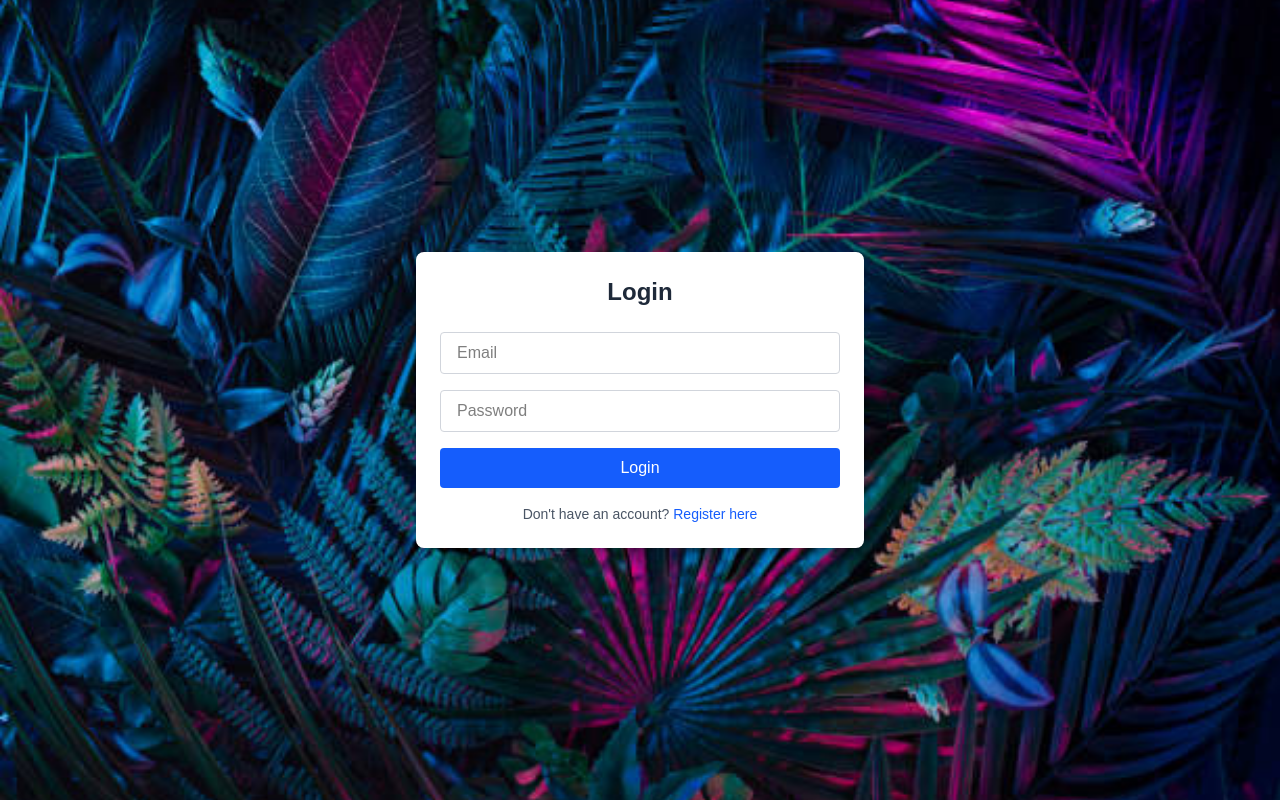
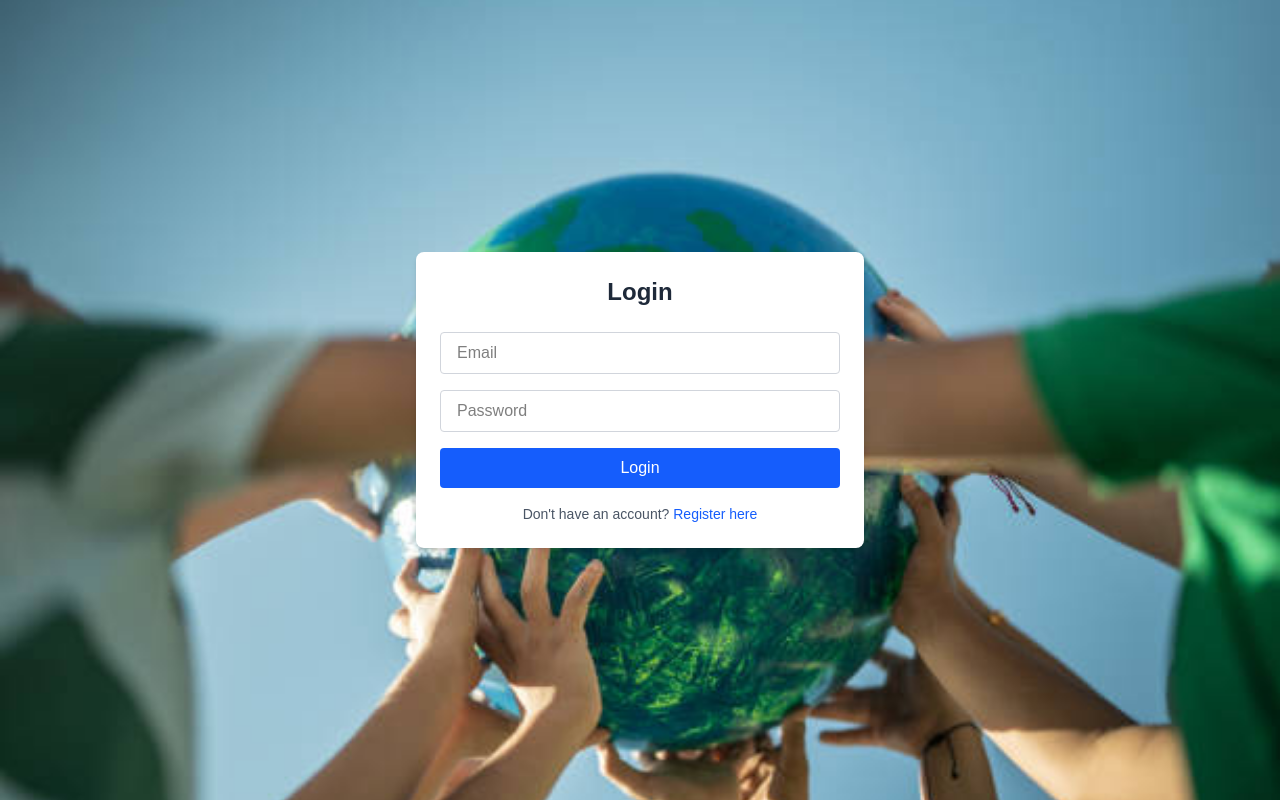
Before and after one commit to ashviniswami56/NGO, a Next.js app: page /signin in a window 1280 px wide. Built offline with nearby package versions, Linux system fonts and the light colour scheme.

Commit message:
Your update message

```diff
--- a/src/app/register/page.tsx
+++ b/src/app/register/page.tsx
@@ -4,7 +4,7 @@ const RegisterPage = () => {
   return (
     <div
       className="min-h-screen bg-cover bg-center flex items-center justify-center px-4"
-      style={{ backgroundImage: "url('register.jpg')"  }}
+      style={{ backgroundImage: "url('hero3.jpg')"  }}
     >
       <div className="bg-white shadow-md rounded-lg w-full max-w-md p-6 bg-opacity-90">
         <h2 className="text-2xl font-bold text-center text-gray-800 mb-6">Register</h2>
--- a/src/app/signin/page.tsx
+++ b/src/app/signin/page.tsx
@@ -4,7 +4,7 @@ const SignInPage = () => {
   return (
     <div
       className="min-h-screen bg-cover bg-center flex items-center justify-center px-4"
-      style={{ backgroundImage: "url('register.jpg')"  }}
+      style={{ backgroundImage: "url('hero3.jpg')"  }}
     >
       <div className="bg-white shadow-md rounded-lg w-full max-w-md p-6 bg-opacity-90">
         <h2 className="text-2xl font-bold text-center text-gray-800 mb-6">Login</h2>
```
